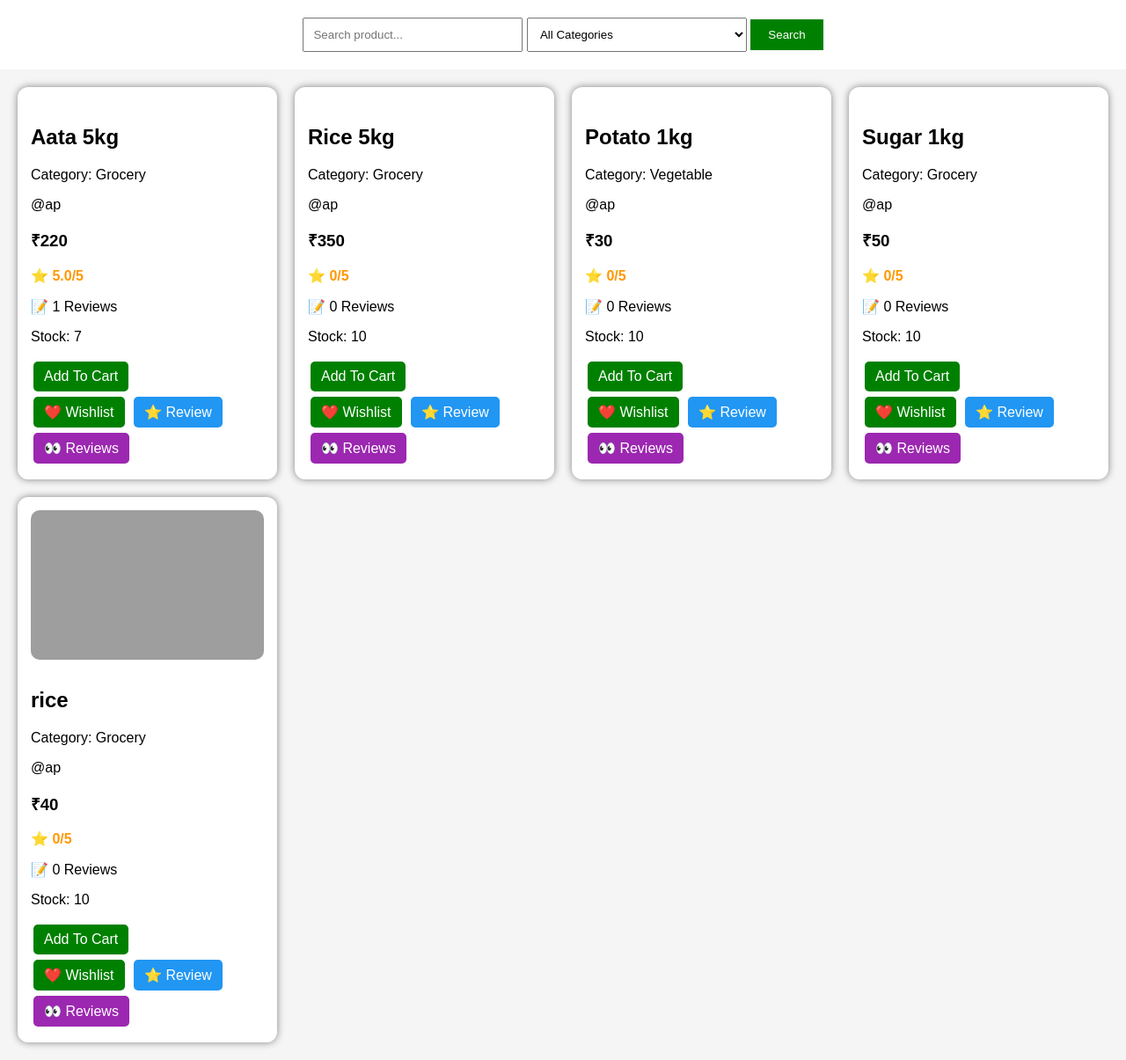
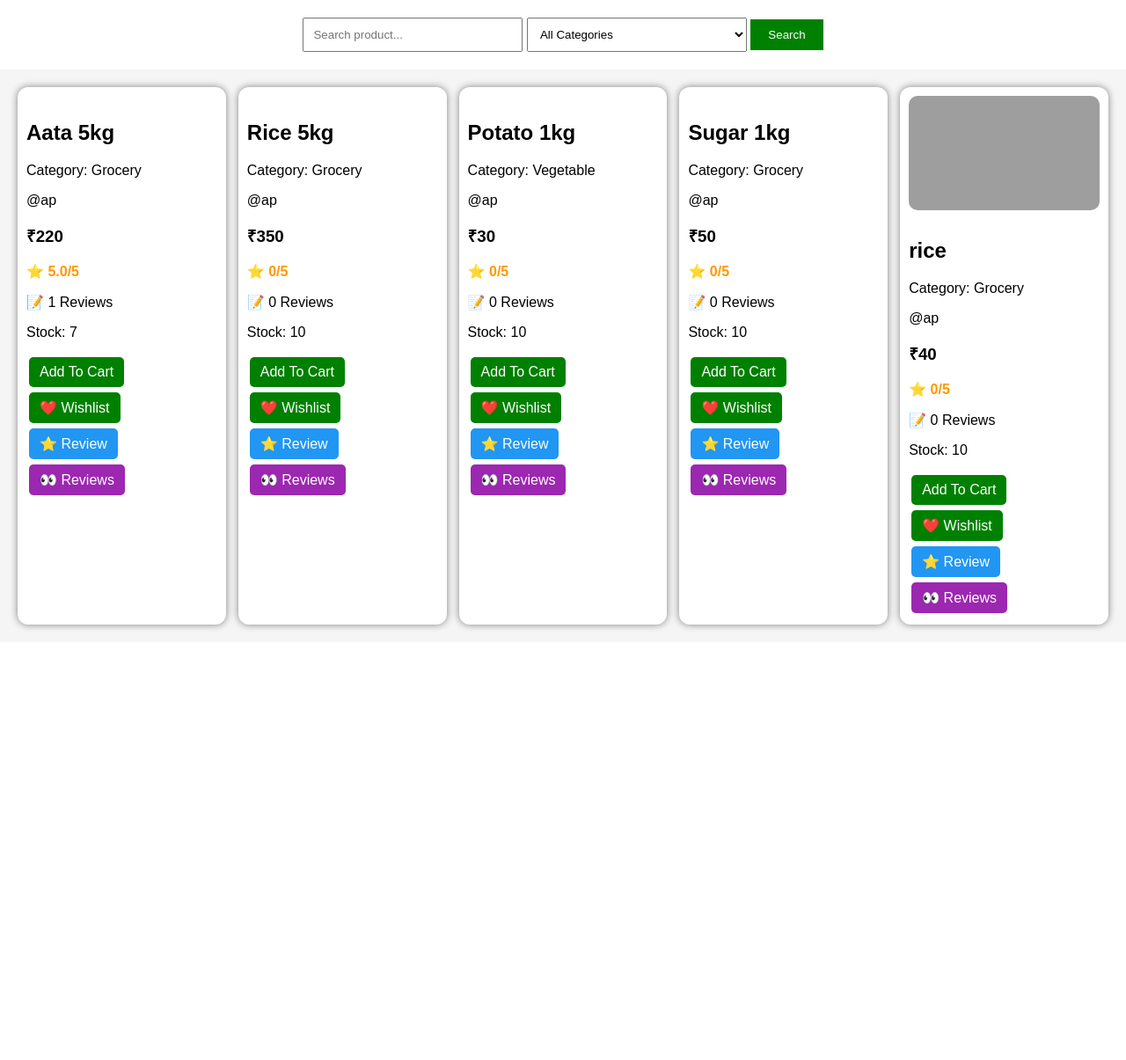
Before and after one commit to damodargila/damodar-grocery-store, a Flask app: page / in a window 1280 px wide. Shown: the part 200-1405 px from the top of the page at 88% size. After the commit the page ends 918 px from the top, so only its background shows below. Run offline with Flask 3, Linux system fonts and the light colour scheme; data comes from the database, SQL or seed files in the repository; grey boxes are pictures that could not be loaded.

Commit message:
Product cards updated

```diff
--- a/templates/index.html
+++ b/templates/index.html
@@ -42,21 +42,21 @@ border:none;
 
 .products{
 display:grid;
-grid-template-columns:repeat(auto-fit,minmax(250px,1fr));
-gap:20px;
+grid-template-columns:repeat(auto-fit,minmax(190px,1fr));
+gap:14px;
 padding:20px;
 }
 
 .card{
 background:white;
-padding:15px;
+padding:10px;
 border-radius:12px;
 box-shadow:0 0 8px gray;
 }
 
 .main-img{
 width:100%;
-height:170px;
+height:130px;
 object-fit:cover;
 border-radius:10px;
 }
@@ -69,7 +69,7 @@ flex-wrap:wrap;
 }
 
 .extra-images img{
-width:55px;
+width:42px;
 height:55px;
 object-fit:cover;
 border-radius:6px;
```
